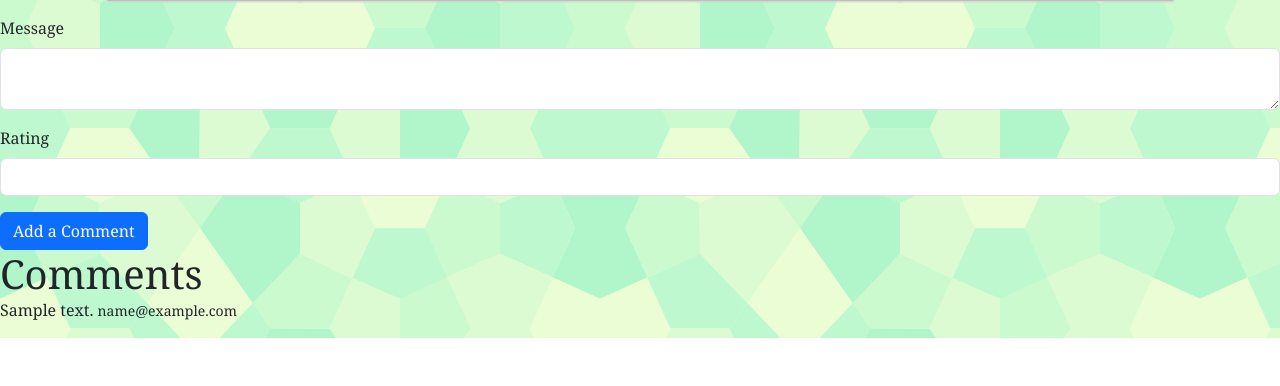
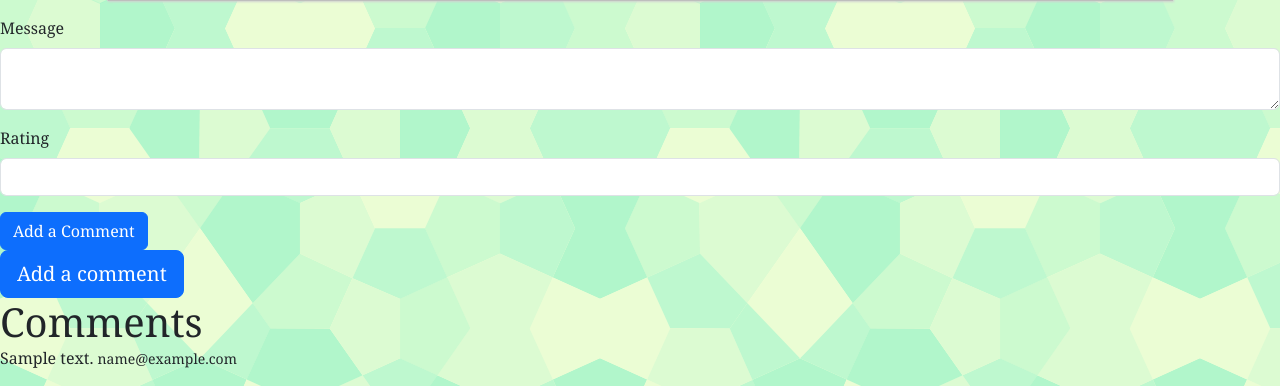
Before and after one commit to PavaniPamarthy/nomster, a Rails app: page /places/1 in a window 1280 px wide. Shown: the part 572-958 px from the top of the page. Before the commit the page ends 910 px from the top, so only its background shows below. Run offline with Rails 7, Linux system fonts and the light colour scheme; tables that the repository leaves empty hold one stand-in row (values such as "Sample post"); style sheets or scripts are compiled from the project's sources; some libraries are stand-ins or nearby versions.

Commit message:
Move form to modal

```diff
--- a/app/views/places/show.html.erb
+++ b/app/views/places/show.html.erb
@@ -49,6 +49,40 @@
   <%= f.submit "Add a Comment", class: 'btn btn-primary' %>
 <% end %>
 
+<!-- Button trigger modal -->
+<button type="button" class="btn btn-primary btn-lg" data-toggle="modal" data-target="#myModal">
+   Add a comment
+</button>
+
+<!-- Modal -->
+<div class="modal fade" id="myModal" tabindex="-1" role="dialog" aria-labelledby="myModalLabel" aria-hidden="true">
+  <div class="modal-dialog" role="document">
+    <div class="modal-content">
+      <div class="modal-header">
+        <button type="button" class="close" data-dismiss="modal" aria-label="Close">
+          <span aria-hidden="true">×</span>
+        </button>
+        <h4 class="modal-title" id="myModalLabel">Add a comment</h4>
+      </div>
+       <%= simple_form_for @comment, url: place_comments_path(@place) do |f| %>
+        <div class="modal-body">
+          <%= f.input :message %>
+          <%= f.input :rating, as: :select, collection: Comment::RATINGS %>
+        </div>
+        <div class="modal-footer">
+          <button type="button" class="btn btn-secondary" data-dismiss="modal">Close</button>
+          <%= f.submit "Add a Comment", class: 'btn btn-primary' %>
+        </div>
+      <% end %>
+      </div>
+      <div class="modal-footer">
+        <button type="button" class="btn btn-secondary" data-dismiss="modal">Close</button>
+        <button type="button" class="btn btn-primary">Save changes</button>
+      </div>
+    </div>
+  </div>
+</div>
+
 <h1>Comments</h1>
 
 <% @place.comments.each do |comment| %>
```
